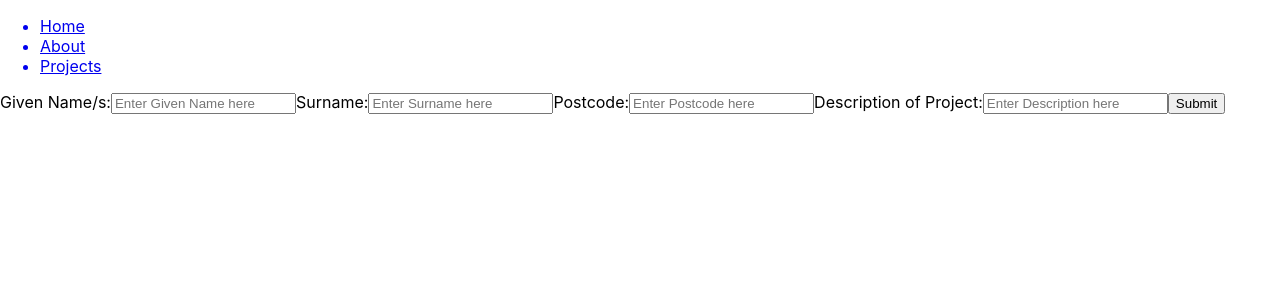
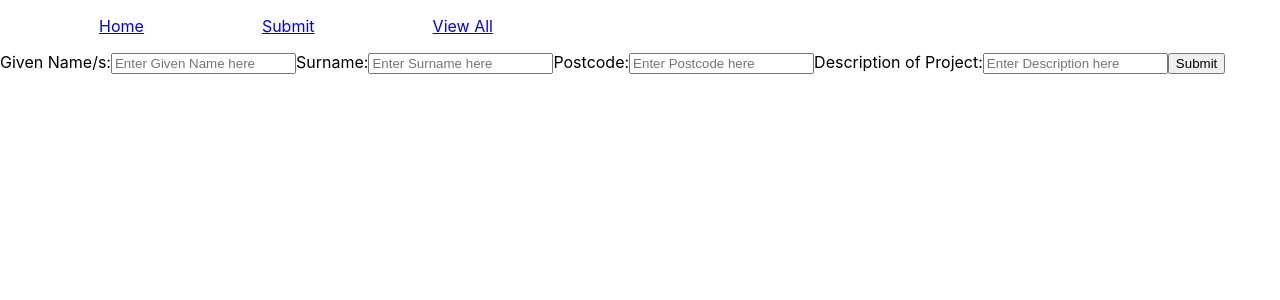
Before and after one commit to vijaylakshmi-SNSW/community-project-team-1, a React (Create React App) app in the folder community-project-client/: page /project-registry in a window 1280 px wide. Shown: the top 300 px of the page. Built offline with nearby package versions, Linux system fonts and the light colour scheme; no server answers.

Commit message:
client update

```diff
--- a/community-project-client/package.json
+++ b/community-project-client/package.json
@@ -6,7 +6,9 @@
     "@testing-library/jest-dom": "^4.2.4",
     "@testing-library/react": "^9.5.0",
     "@testing-library/user-event": "^7.2.1",
+    "bootstrap": "^4.5.0",
     "react": "^16.13.1",
+    "react-bootstrap": "^1.2.2",
     "react-dom": "^16.13.1",
     "react-router-dom": "^5.2.0",
     "react-scripts": "3.4.1"
--- a/community-project-client/src/App.css
+++ b/community-project-client/src/App.css
@@ -1,3 +1,19 @@
+.App {
+    text-align: center;
+}
+
+nav {
+    display: flex;
+    justify-content: space-around;
+    align-items: center;
+    min-height: 10vh;
+    color: white;
+}
+
 .nav-links {
-
+  width: 40%;
+  display: flex;
+  justify-content: space-around;
+  align-items: center;
+  list-style: none;
 }
--- a/community-project-client/src/App.js
+++ b/community-project-client/src/App.js
@@ -3,12 +3,10 @@ import './App.css';
 import { BrowserRouter as Router, Route, Switch } from "react-router-dom";
 import Home from "./component/Home";
 import Nav from "./component/Nav";
-import About from "./component/About";
+import ViewAll from "./component/ViewProjects";
 import ProjectsRegistry from "./component/projectsRegistry/ProjectsRegistry"
 
 function App() {
-
-
 
   return (
     <div>
@@ -16,8 +14,8 @@ function App() {
         <Nav />
         <Switch>
           <Route path="/home" component={Home} />
-          <Route path="/about" component={About} />
           <Route path="/project-registry" component={ProjectsRegistry} />
+          <Route path="/view-all" component={ViewAll} />
         </Switch>
       </Router>
     </div>
--- a/community-project-client/src/component/Nav.js
+++ b/community-project-client/src/component/Nav.js
@@ -11,11 +11,11 @@ export default function Nav() {
                 <Link to="/home">
                     <li>Home</li>
                 </Link>
-                <Link to="/about">
-                    <li>About</li>
+                <Link to="/project-registry">
+                    <li>Submit</li>
                 </Link>
-                <Link to="/project-registry">
-                    <li>Projects</li>
+                <Link to="/view-all">
+                    <li>View All</li>
                 </Link>
             </ul>
         </div>
--- a/community-project-client/src/component/About.js
+++ b/community-project-client/src/component/ViewProjects.js
@@ -1,13 +1,13 @@
 import React from "react";
 
-export default function About() {
+export default function ViewProjects() {
 
 
 
     return(
         <div>
             <h1>
-                About
+                View Projects Page
             </h1>
         </div>
     );
--- a/community-project-client/src/component/projectsRegistry/ProjectsSubmitRegistry.js
+++ b/community-project-client/src/component/projectsRegistry/ProjectsSubmitRegistry.js
@@ -26,7 +26,15 @@ export default function ProjectsSubmitRegistry(props) {
         })
             .then(response => response.json())
             .then(json => {
-                props.submitProject(json.project);
+                if(json.status === 200) {
+                    props.submitProject(json.project);
+                    setGivenName("");
+                    setSurname("");
+                    setPostcode("");
+                    setDescription("");
+                } else {
+                    alert("There was an error");
+                }
             });
     }
 
```
Also changed, not shown: 1 other file (tests, documents, lock files or other folders).
